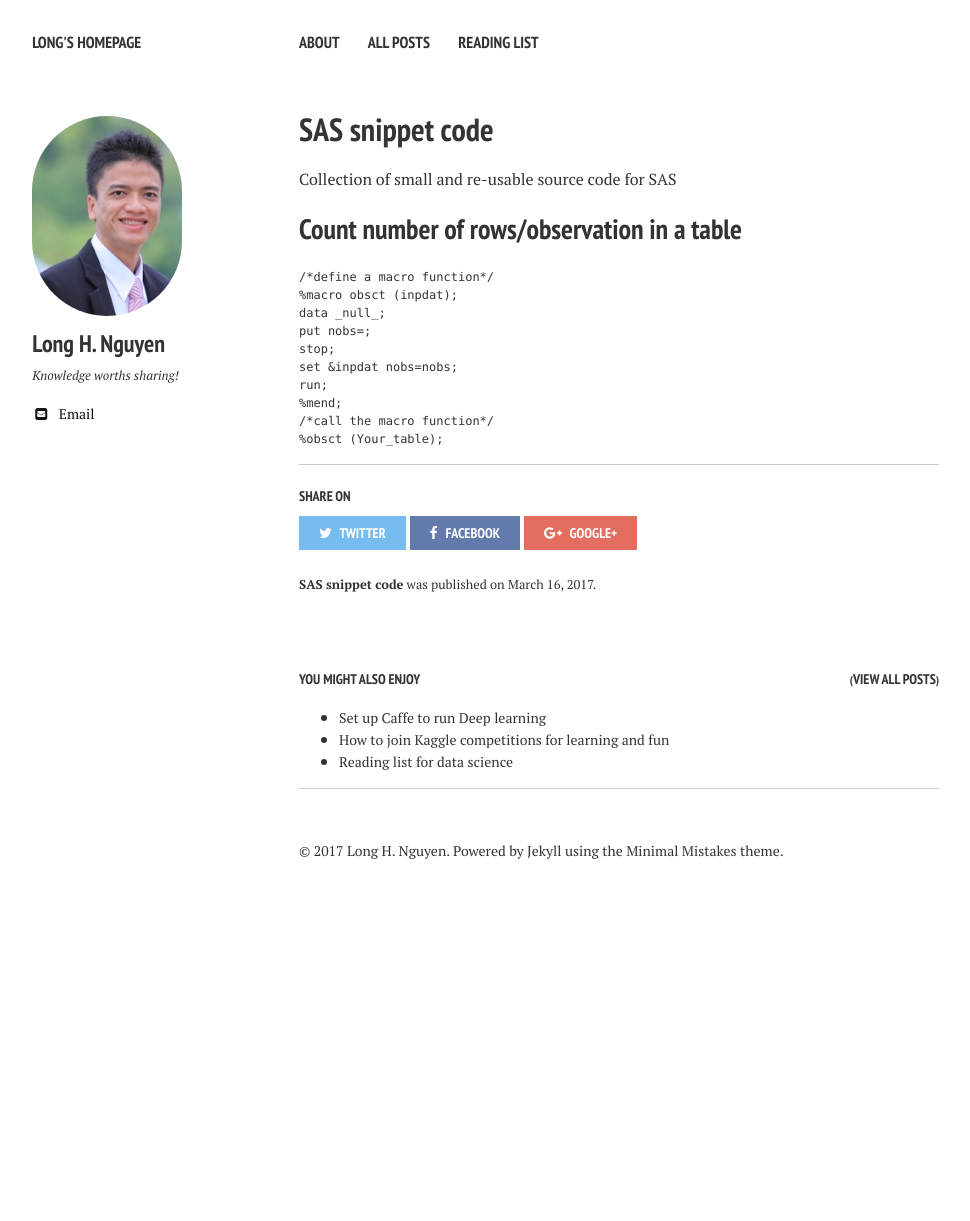
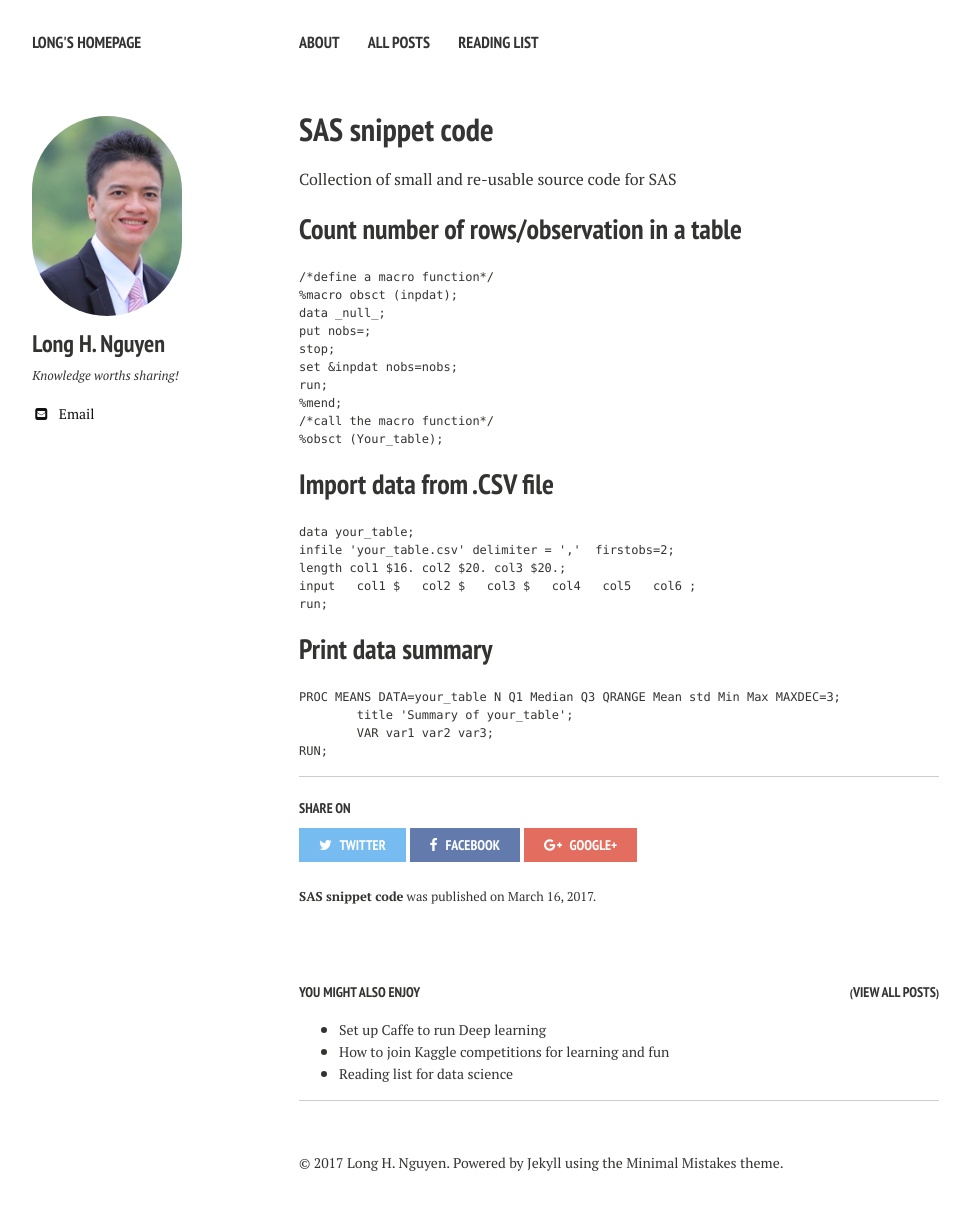
Before and after one commit to nguyenhailong/nguyenhailong.github.io, a Jekyll site: the page built from _posts/2017-03-16-SAS snippet code.md, in a window 1280 px wide. Shown: the whole page, without its empty margins (21-991 px from the left). Built offline with Jekyll 4.4.1, drawn with Linux system fonts in a browser that asks for light colours; nearby versions of some CDN libraries; before the commit the page ends 909 px from its top, so only the background shows below that.

Commit message:
Update 2017-03-16-SAS snippet code.md
Add import data and print summary

````diff
--- a/_posts/2017-03-16-SAS snippet code.md
+++ b/_posts/2017-03-16-SAS snippet code.md
@@ -3,7 +3,7 @@ layout: post
 title: "SAS snippet code"
 author: long_nguyen
 modified:
-excerpt: "SAS snippet code"
+excerpt: "Collection of small and re-usable source code for SAS"
 tags: []
 ---
 Collection of small and re-usable source code for SAS
@@ -20,3 +20,18 @@ run;
 /*call the macro function*/
 %obsct (Your_table);
 ```
+## Import data from .CSV file
+```SAS
+data your_table;
+infile 'your_table.csv' delimiter = ','  firstobs=2;
+length col1 $16. col2 $20. col3 $20.;
+input   col1 $   col2 $   col3 $   col4   col5   col6 ;
+run;
+```
+## Print data summary
+```SAS
+PROC MEANS DATA=your_table N Q1 Median Q3 QRANGE Mean std Min Max MAXDEC=3;
+	title 'Summary of your_table';
+	VAR var1 var2 var3;
+RUN;
+```
````
